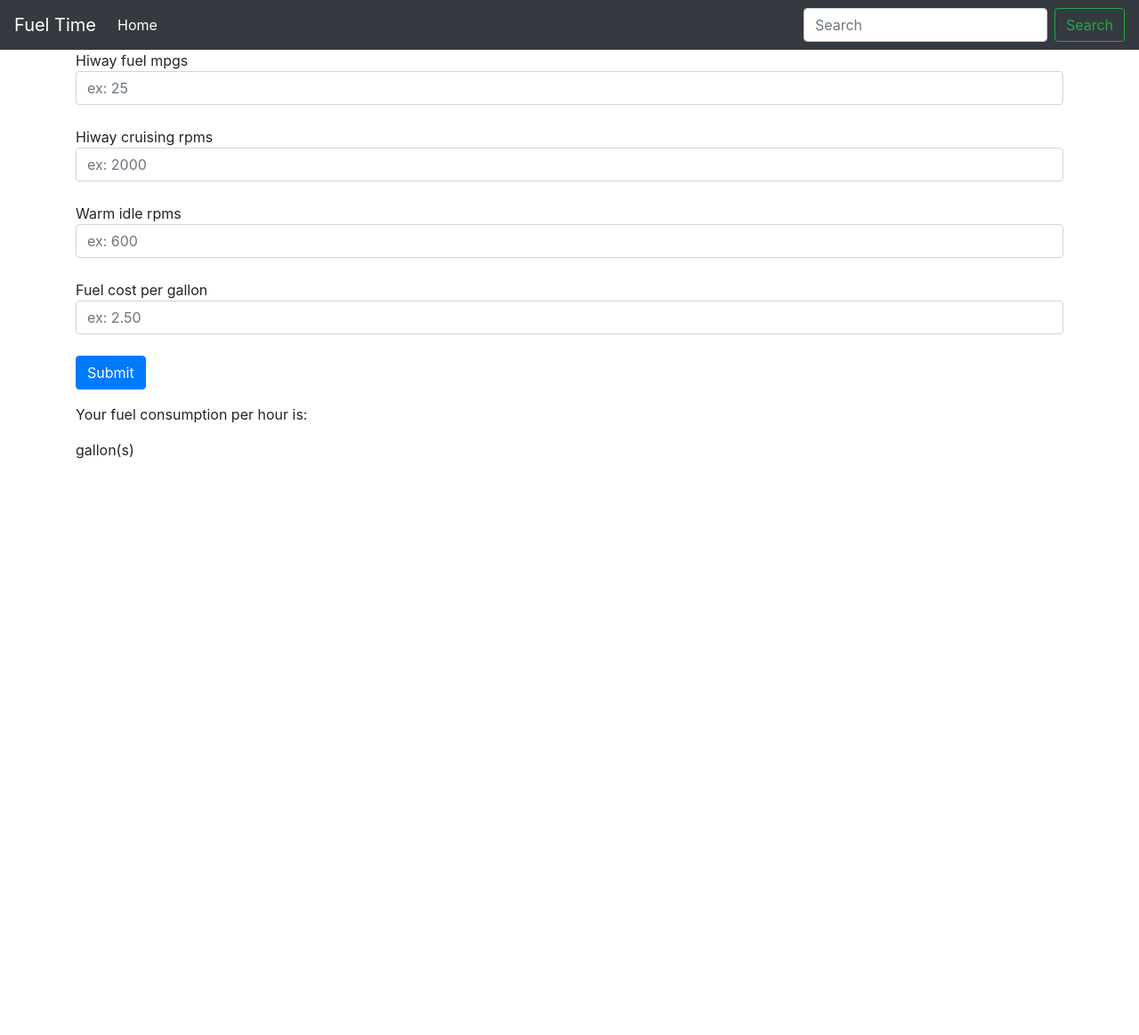
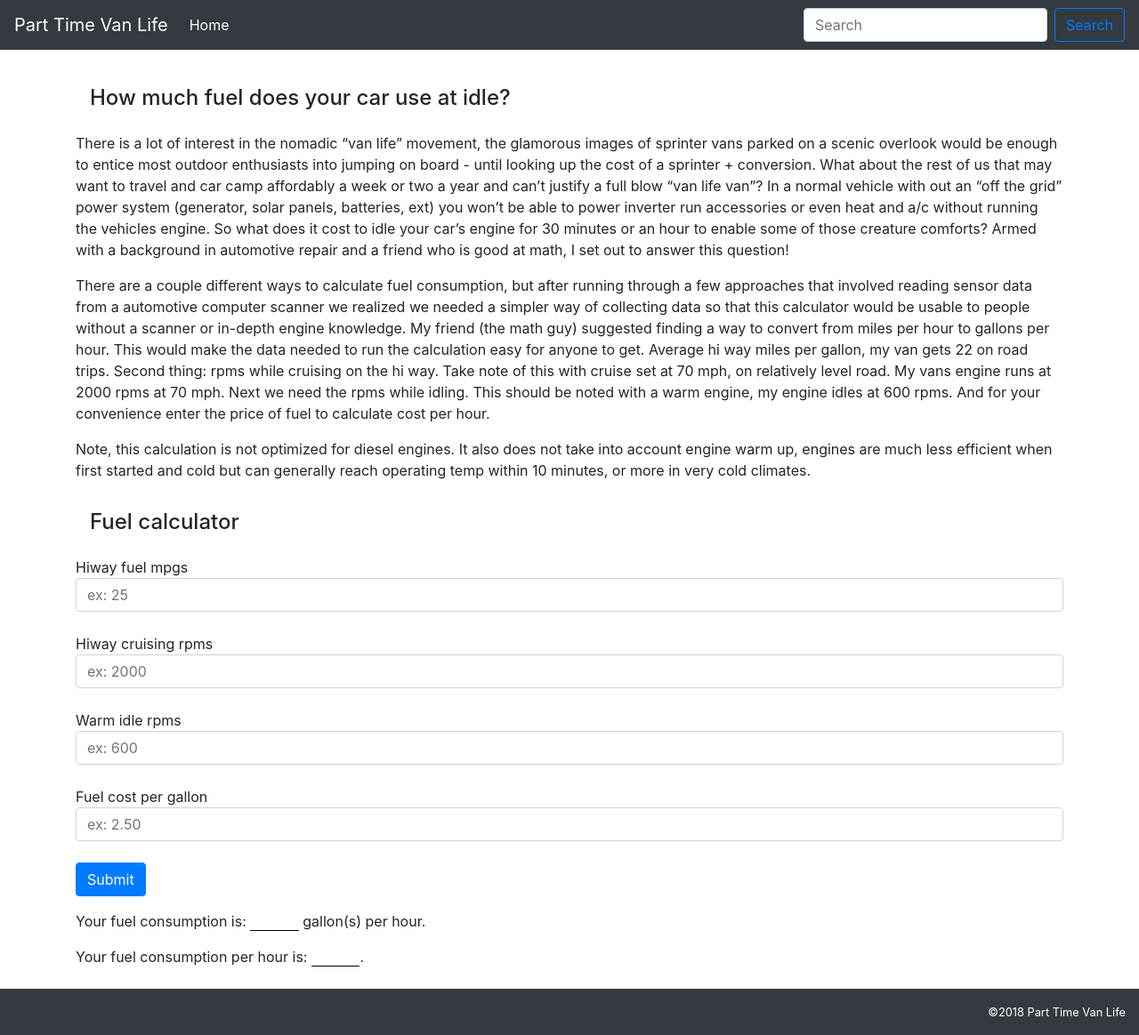
Before and after one commit to ryanbrat/fuel-consumption-project, a plain HTML site: page docs/index.html in a window 1280 px wide. Shown: the whole page at 89% size. Before the commit the page ends 800 px from the top, so only its background shows below. Drawn offline with nearby package versions, Linux system fonts and the light colour scheme.

Commit message:
add text paragarph

```diff
--- a/docs/index.html
+++ b/docs/index.html
@@ -1,14 +1,13 @@
-
 <!doctype html>
 <html lang="en">
+
 <head>
   <meta charset="utf-8">
   <meta name="viewport" content="width=device-width, initial-scale=1, shrink-to-fit=no">
   <meta name="description" content="">
   <meta name="author" content="">
 
-
-    <title>Fuel Consumption While Idling</title>
+  <title>Part Time Van Life</title>
 
   <!-- Bootstrap core CSS -->
   <link rel="stylesheet" href="https://maxcdn.bootstrapcdn.com/bootstrap/4.0.0/css/bootstrap.min.css" integrity="sha384-Gn5384xqQ1aoWXA+058RXPxPg6fy4IWvTNh0E263XmFcJlSAwiGgFAW/dAiS6JXm" crossorigin="anonymous">
@@ -19,7 +18,7 @@
 <body>
 
   <nav class="navbar navbar-expand-md navbar-dark bg-dark fixed-top">
-      <a class="navbar-brand" href="#">Fuel Time</a>
+    <a class="navbar-brand" href="index.html">Part Time Van Life</a>
     <button class="navbar-toggler" type="button" data-toggle="collapse" data-target="#navbarsExampleDefault" aria-controls="navbarsExampleDefault" aria-expanded="false" aria-label="Toggle navigation">
         <span class="navbar-toggler-icon"></span>
       </button>
@@ -27,7 +26,7 @@
     <div class="collapse navbar-collapse" id="navbarsExampleDefault">
       <ul class="navbar-nav mr-auto">
         <li class="nav-item active">
-            <a class="nav-link" href="#">Home <span class="sr-only">(current)</span></a>
+          <a class="nav-link" href="index.html">Home <span class="sr-only">(current)</span></a>
         </li>
         <!-- <li class="nav-item">
             <a class="nav-link" href="#">Link</a>
@@ -41,29 +40,40 @@
               <a class="dropdown-item" href="#">Action</a>
               <a class="dropdown-item" href="#">Another action</a>
               <a class="dropdown-item" href="#">Something else here</a>
-            </div> -->
-          </li>
+            </div>
+        </li> -->
       </ul>
       <form class="form-inline my-2 my-lg-0">
         <input class="form-control mr-sm-2" type="text" placeholder="Search" aria-label="Search">
-          <button class="btn btn-outline-success my-2 my-sm-0" type="submit">Search</button>
+        <button class="btn btn-outline-primary my-2 my-sm-0" type="submit">Search</button>
       </form>
     </div>
   </nav>
 
   <main role="main" class="container">
 
-    <h1 clsss="mx-auto">Fuel info here</h1>
+    <h4 class="p-3">How much fuel does your car use at idle?</h4>
+
+    <p>There is a lot of interest in the nomadic “van life” movement, the glamorous images of sprinter vans parked on a scenic overlook would be enough to entice most outdoor enthusiasts into jumping on board - until looking up the cost of a sprinter + conversion.
+      What about the rest of us that may want to travel and car camp affordably a week or two a year and can’t justify a full blow “van life van”? In a normal vehicle with out an “off the grid” power system (generator, solar panels, batteries, ext) you
+      won’t be able to power inverter run accessories or even heat and a/c without running the vehicles engine. So what does it cost to idle your car’s engine for 30 minutes or an hour to enable some of those creature comforts? Armed with a background
+      in automotive repair and a friend who is good at math, I set out to answer this question!</p>
+
+    <p>There are a couple different ways to calculate fuel consumption, but after running through a few approaches that involved reading sensor data from a automotive computer scanner we realized we needed a simpler way of collecting data so that this calculator
+      would be usable to people without a scanner or in-depth engine knowledge. My friend (the math guy) suggested finding a way to convert from miles per hour to gallons per hour. This would make the data needed to run the calculation easy for anyone
+      to get. Average hi way miles per gallon, my van gets 22 on road trips. Second thing: rpms while cruising on the hi way. Take note of this with cruise set at 70 mph, on relatively level road. My vans engine runs at 2000 rpms at 70 mph. Next we need
+      the rpms while idling. This should be noted with a warm engine, my engine idles at 600 rpms. And for your convenience enter the price of fuel to calculate cost per hour.</p>
+
+    <p>Note, this calculation is not optimized for diesel engines. It also does not take into account engine warm up, engines are much less efficient when first started and cold but can generally reach operating temp within 10 minutes, or more in very cold climates.</p>
+
+    <h4 class="p-3">Fuel calculator</h4>
 
     <div id="input-box" class="form-group">
       <form>
         Hiway fuel mpgs
-        <input id="field1" class="form-control" type="text" name="hiwaympg" placeholder="ex: 25"><br>
-        Hiway cruising rpms
-        <input id="field2" class="form-control" type="text" name="hiwayrpm" placeholder="ex: 2000"><br>
-         Warm idle rpms
-        <input id="field3" class="form-control" type="text" name="idlerpm" placeholder="ex: 600"><br>
-        Fuel cost per gallon
+        <input id="field1" class="form-control" type="text" name="hiwaympg" placeholder="ex: 25"><br> Hiway cruising rpms
+        <input id="field2" class="form-control" type="text" name="hiwayrpm" placeholder="ex: 2000"><br> Warm idle rpms
+        <input id="field3" class="form-control" type="text" name="idlerpm" placeholder="ex: 600"><br> Fuel cost per gallon
         <input id="field4" class="form-control" type="text" name="idlerpm" placeholder="ex: 2.50"><br>
 
         <button id="submit" class="btn btn-primary" type="submit" value="Calculate" onclick="myFunction()">Submit</button>
@@ -72,13 +82,30 @@
 
 
     <div id="gph-box">
-      <p>Your fuel consumption per hour is:</p>
-      <span id="gph"></span><p>gallon(s)</p>
-      <span id="cost_per_hour"></span>
+      <p>Your fuel consumption is: <span id="gph"><span class="underline">&nbsp;</span></span> gallon(s) per hour.</p>
+      <p>Your fuel consumption per hour is: <span id="cost_per_hour"><span class="hide-dollar-sign">$</span> <span class="underline">&nbsp;</span></span>.</p>
     </div>
 
 
-    </main><!-- /.container -->
+  </main>
+
+  <footer class="bg-dark text-white mt-4">
+    <div class="container-fluid py-3">
+      <div class="row">
+        <div class="col-md-3"></div>
+        <div class="col-md-3"></div>
+        <div class="col-md-3"></div>
+        <div class="col-md-3"></div>
+      </div>
+      <div class="row">
+        <div class="col-md-6"></div>
+        <div class="col-md-3"></div>
+        <div class="col-md-3 text-right small align-self-end">©2018 Part Time Van Life</div>
+      </div>
+    </div>
+  </footer>
+
+  <!-- /.container -->
   <!-- Optional JavaScript -->
   <!-- jQuery first, then Popper.js, then Bootstrap JS -->
   <script src="https://code.jquery.com/jquery-3.2.1.slim.min.js" integrity="sha384-KJ3o2DKtIkvYIK3UENzmM7KCkRr/rE9/Qpg6aAZGJwFDMVNA/GpGFF93hXpG5KkN" crossorigin="anonymous"></script>
@@ -86,4 +113,5 @@
   <script src="https://maxcdn.bootstrapcdn.com/bootstrap/4.0.0/js/bootstrap.min.js" integrity="sha384-JZR6Spejh4U02d8jOt6vLEHfe/JQGiRRSQQxSfFWpi1MquVdAyjUar5+76PVCmYl" crossorigin="anonymous"></script>
   <script src="main.js"></script>
 </body>
+
 </html>
--- a/docs/main.js
+++ b/docs/main.js
@@ -6,13 +6,15 @@ function myFunction() {
   var hiway_mpg = document.getElementById("field1").value;
   var hiway_rpm = document.getElementById("field2").value;
   var idle_rpm = document.getElementById("field3").value;
+  var fuel_cost = document.getElementById("field4").value;
   var mph = 70;
 
-var gph =  mph / hiway_mpg;
+  var gph = mph / hiway_mpg;
   var hiway_load = (gph / hiway_rpm) / .5;
   var full_load_idle = hiway_load * idle_rpm;
   var part_load_idle = full_load_idle * .27;
-var cost_per_hour = part_load_idle / document.getElementById("field4").value;
+  var cost_per_hour = fuel_cost * part_load_idle;
+
   // console.log(gph);
   // console.log(hiway_load);
   // console.log(full_load_idle);
@@ -21,4 +23,7 @@ var cost_per_hour = part_load_idle / document.getElementById("field4").value;
   document.getElementById("gph").innerHTML = part_load_idle;
   document.getElementById("cost_per_hour").innerHTML = cost_per_hour;
 
+  ELEMENT.classList.remove("hide-dollar-sign");
+  ELEMENT.classList.remove("underline");
+
 }
--- a/docs/styles.css
+++ b/docs/styles.css
@@ -0,0 +1,12 @@
+body {
+  margin-top: 80px;
+}
+
+.hide-dollar-sign {
+  display: none;
+}
+
+.underline{
+  border-bottom: 1px solid black;
+  padding-left: 50px;
+}
```
Lines whose indentation alone changed are shown as unchanged.
